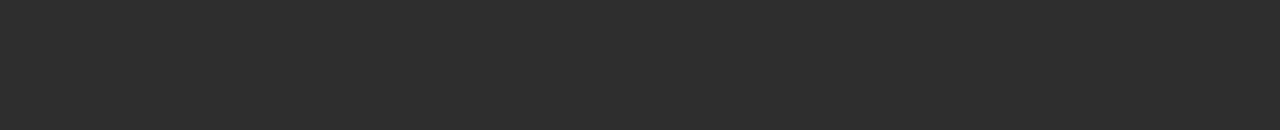
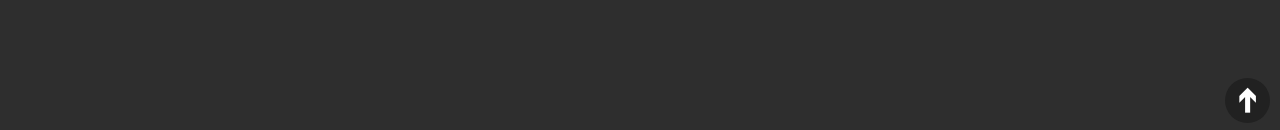
Before and after one commit to kasiarak/Quiz-Generator, a Next.js app: page /BookQuiz in a window 1280 px wide. Shown: the part 667-797 px from the top of the page. Built offline with nearby package versions, Linux system fonts and the light colour scheme.

Commit message:
Scroll up button component

```diff
--- a/src/app/AllCategoriesQuiz/page.js
+++ b/src/app/AllCategoriesQuiz/page.js
@@ -1,7 +1,6 @@
 function AllCategoriesQuiz(){
     return(
         <>
-        ddd
         </>
     );
 }
--- a/src/app/BookQuiz/page.js
+++ b/src/app/BookQuiz/page.js
@@ -1,4 +1,27 @@
-function BooksQuizPage(){
-
+function BooksQuiz(){
+    <>
+    dcc
+    dcc
+    dcc
+    dcc
+    dcc
+    dcc
+    dcc
+    dcc
+    dcc
+    dcc
+    dcc
+    dcc
+    dcc
+    dcc
+    dcc
+    dcc
+    dcc
+    dcc
+    dcc
+    dcc
+    dcc
+    dcc
+    </>
 }
-export default BooksQuizPage
+export default BooksQuiz
--- a/src/app/FilmQuiz/page.js
+++ b/src/app/FilmQuiz/page.js
@@ -1,4 +1,3 @@
 function FilmQuizPage(){
-
 }
 export default FilmQuizPage
--- a/src/app/MusicQuiz/page.js
+++ b/src/app/MusicQuiz/page.js
@@ -1,4 +1,3 @@
 function MusicQuizPage(){
-
 }
 export default MusicQuizPage
--- a/src/app/ScienceQuiz/page.js
+++ b/src/app/ScienceQuiz/page.js
@@ -1,4 +1,3 @@
 function ScienceQuizPage(){
-
 }
 export default ScienceQuizPage
--- a/src/app/VideoGamesQuiz/page.js
+++ b/src/app/VideoGamesQuiz/page.js
@@ -1,4 +1,3 @@
 function VideoGamesQuizPage(){
-
 }
 export default VideoGamesQuizPage
--- /dev/null
+++ b/src/app/components/ScrollUpButton/ScrollUpButton.js
@@ -0,0 +1,18 @@
+'use client';
+import Styles from './ScrollUpButton.module.css'
+
+function ScrollUpButton(){
+    function scrollUp(){
+        window.scrollTo({
+            top: 0,
+            behavior: 'smooth'
+        });
+    }
+
+    return(
+    <div id = {Styles.scrollUpBtn}>
+        <div onClick={scrollUp} id = {Styles.arrow}>&#10132;</div>
+    </div>
+    );
+}
+export default ScrollUpButton
--- /dev/null
+++ b/src/app/components/ScrollUpButton/ScrollUpButton.module.css
@@ -0,0 +1,19 @@
+#scrollUpBtn{
+    width: 45px;
+    height: 45px;
+    position: absolute;
+    bottom: 10px;
+    right: 10px;
+    position: fixed;
+    cursor: pointer;
+    background-color:  rgb(33, 33, 33);
+    border-radius: 50%;
+}
+#arrow{
+    font-size: 2rem;
+    color: white;
+    transform: rotate(-90deg);
+    position: relative;
+    top: -7px;
+    left: 0.2px;
+}
--- a/src/app/layout.js
+++ b/src/app/layout.js
@@ -1,6 +1,7 @@
 import {Overpass} from "next/font/google";
 import Head from "next/head";
 import Header from "./components/Header/Header";
+import ScrollUpButton from "./components/ScrollUpButton/ScrollUpButton";
 import "./globals.css";
 
 const overpass = Overpass({
@@ -16,7 +17,7 @@ export default function RootLayout({ children }) {
         <meta name="viewport" content="width=device-width, initial-scale=1.0" />
         <title>Quiz Generator</title>
       </Head>
-      <body className={overpass.className}><Header/>{children}</body>
+      <body className={overpass.className}><ScrollUpButton/><Header/>{children}</body>
     </html>
   );
 }
```
